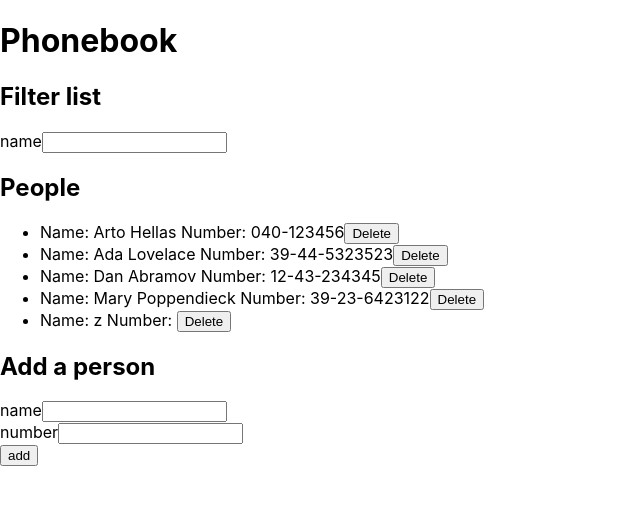
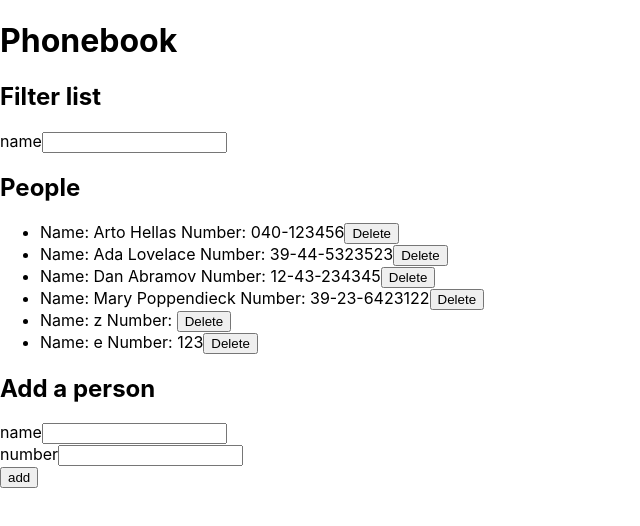
Before and after one commit to hummy123/full_stack, a React (Create React App) app in the folder Part 2/phonebook/: page / in a window 1280 px wide. Shown: the top 526 px of the page, without its empty margins (0-640 px from the left). Built offline with nearby package versions, Linux system fonts and the light colour scheme; data requests are answered from the project's data file; the HTML template or start-up script is replaced by a standard one.

Commit message:
Finished 2.18

```diff
--- a/Part 2/phonebook/db.json
+++ b/Part 2/phonebook/db.json
@@ -24,6 +24,11 @@
       "name": "z",
       "number": "",
       "id": 6
+    },
+    {
+      "name": "e",
+      "number": "123",
+      "id": 7
     }
   ]
 }
--- a/Part 2/phonebook/src/components/Form.js
+++ b/Part 2/phonebook/src/components/Form.js
@@ -26,7 +26,9 @@ const Form = (props) => {
     //add person
     const addPerson = (event) => {
         event.preventDefault()
-        if (!checkExists()) {
+        const person = checkExists()
+
+        if (!person) {
             const personObject = {
                 name: newName,
                 number: newNumber
@@ -36,16 +38,21 @@ const Form = (props) => {
             setNewName("")
             setNewNumber("")
         } else {
-            alert(`${newName} already exists!`)
+            updatePerson(person)
+        }
+    }
+
+    //update person
+    const updatePerson = (person) => {
+        if (window.confirm(`Do you want to update ${newName}'s number?`)) {
+            const newPerson = { ...person, 'number' : newNumber }
+            personService.updatePerson(newPerson)
         }
     }
 
     //check if person already exists (called while adding new)
     const checkExists = () => {
-        if (persons.some(person => person.name === newName))
-            return true
-        else
-            return false
+        return persons.find(person => person.name === newName)
     }
 
     return (
--- a/Part 2/phonebook/src/services/persons.js
+++ b/Part 2/phonebook/src/services/persons.js
@@ -10,10 +10,10 @@ const getAll = async () => {
     }
 }
 
-const updatePerson = async (id, updatedPerson) => {
+const updatePerson = async (updatedPerson) => {
     try {
         return (await axios.put(
-            `http://localhost:3001/persons/${id}`,
+            `http://localhost:3001/persons/${updatedPerson.id}`,
             updatedPerson)).data
     } catch (err) {
         console.log(err)
```
